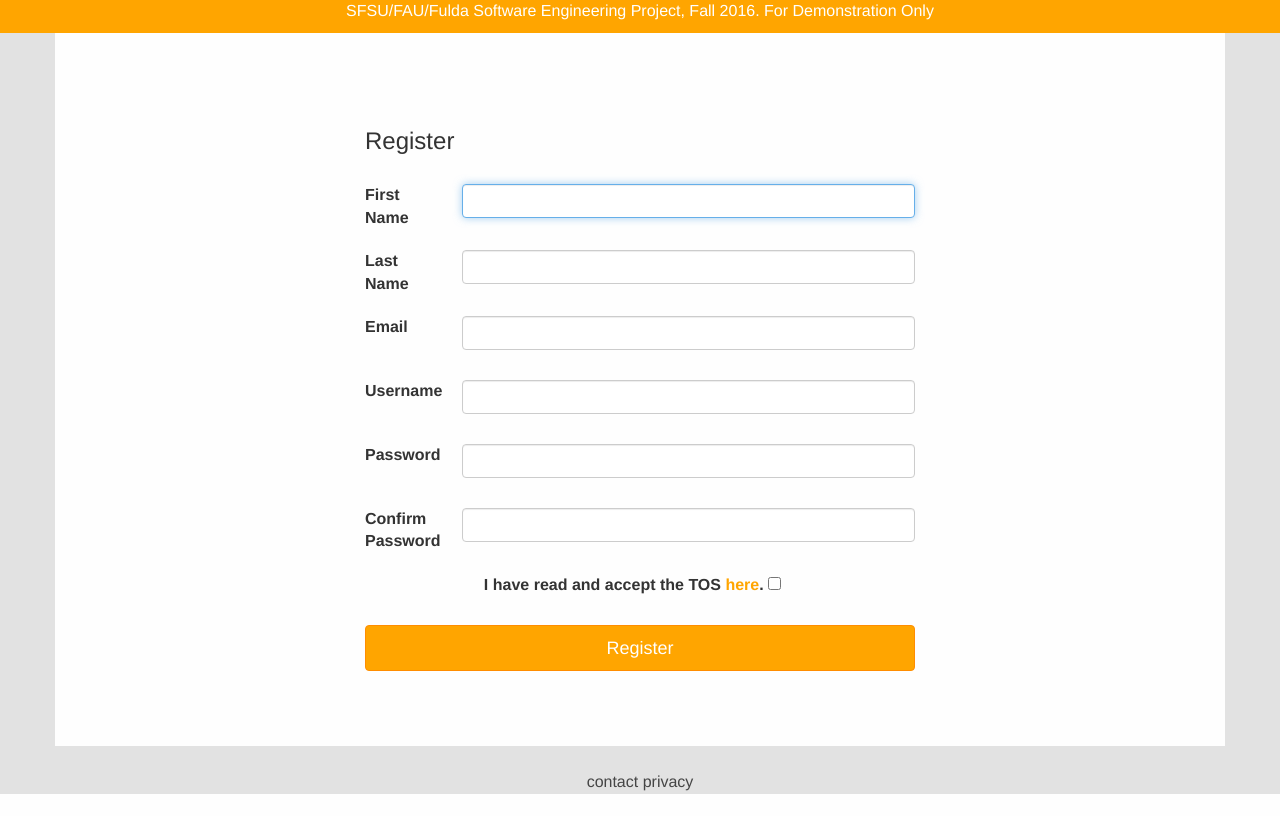
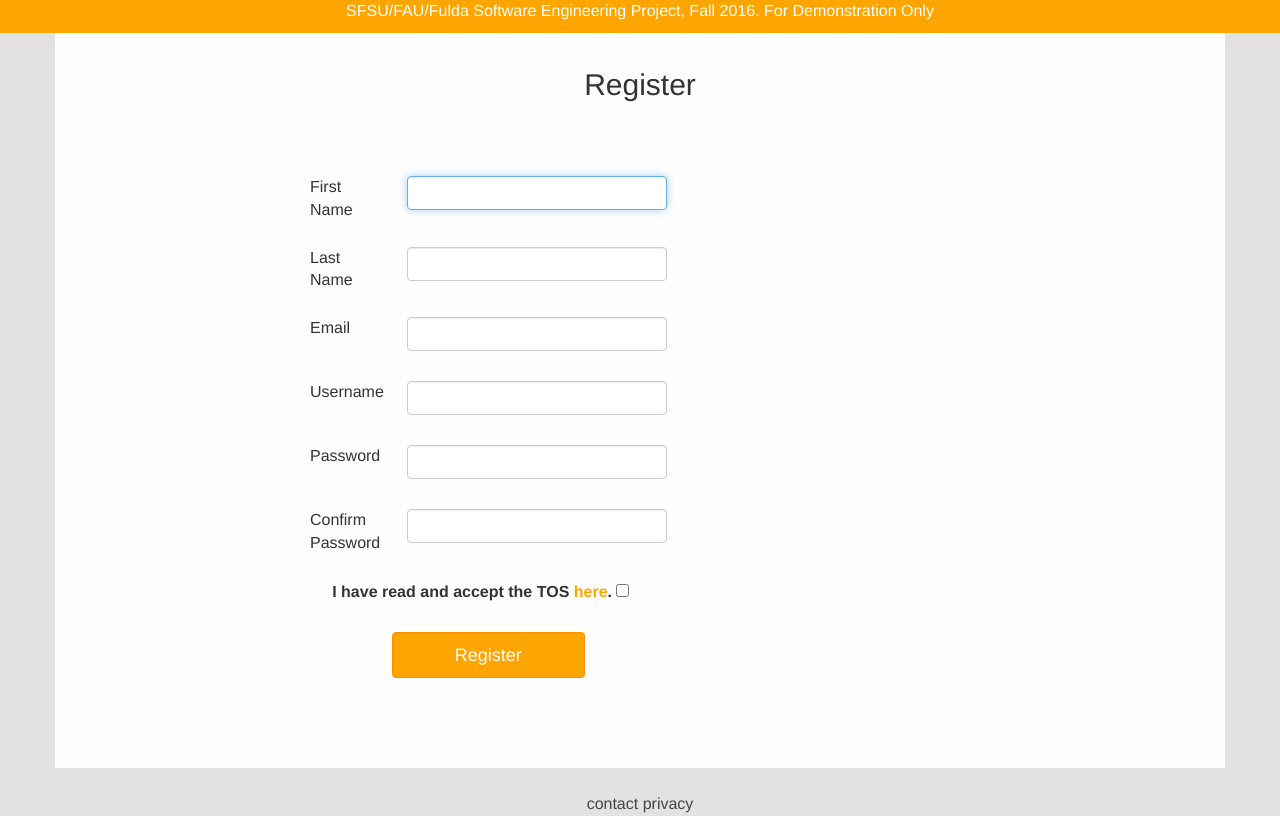
Before and after one commit to Stnguyenx3/DavidsList, a PHP site: page /home/register in a window 1280 px wide. Shown: the part 64-880 px from the top of the page. Before the commit the page ends 858 px from the top, so only its background shows below. Run offline with PHP 8.4, Linux system fonts and the light colour scheme.

Commit message:
register page in new format

```diff
--- a/application/view/listings/editlisting.php
+++ b/application/view/listings/editlisting.php
@@ -571,7 +571,7 @@
 
 				<div class="row">
 					<div class="col-sm-3"></div>
-					<button class="btn btn-primary col-sm-6" id="submit-listing" type="submit">Save Changes</button>
+					<button class="btn btn-primary btn-lg col-sm-6" id="submit-listing" type="submit">Save Changes</button>
 					<div class="col-sm-3"></div>
 				</div>
 
--- a/application/view/listings/rentout.php
+++ b/application/view/listings/rentout.php
@@ -223,9 +223,9 @@
 				<div class="row">
 
 					<div class="col-sm-12">
-						<a href="<?php echo URL. "home/index" ; ?>" class="btn btn-primary" style="display:inline-block; float:left;">Cancel</a>
+						<a href="<?php echo URL. "home/index" ; ?>" class="btn btn-primary btn-lg" style="display:inline-block; float:left;">Cancel</a>
 
-						<button class="btn btn-primary" id="submit-listing" type="submit" style="display:inline-block; float:right;">Post Listing</button>
+						<button class="btn btn-primary btn-lg" id="submit-listing" type="submit" style="display:inline-block; float:right;">Post Listing</button>
 					</div>
 				</div>
 
--- a/application/view/users/register.php
+++ b/application/view/users/register.php
@@ -1,61 +1,74 @@
 <div class="container main">
 
-	<form class="form-signup center-block" id="registration" action="<?php echo URL . "users/newuser/" ?>" method="post">
+	<div class="row rent-out">
+		<div class="col-sm-2"></div>
 
-		<h3 style="margin-bottom: 30px">Register</h3>
+		<div class="col-sm-8">
+
+			<h2 class="centered-header">Register</h2>
+
+			<form class="form-signup" id="registration" action="<?php echo URL . "users/newuser/" ?>" method="post">
 
 				<div class="form-group row">
-			  <label for="form-first-name" class="col-sm-2">First Name</label>
-			  <div class="col-sm-10">
+					<p class="col-sm-2"> First Name</p>
+					<div class="col-sm-6">
 						<input class="form-control" type="text" name="firstname" id="form-first-name">
 					</div>
 				</div>
 
 				<div class="form-group row">
-			  <label for="form-last-name" class="col-sm-2">Last Name</label>
-			  <div class="col-sm-10">
+					<p class="col-sm-2"> Last Name</p>
+					<div class="col-sm-6">
 						<input class="form-control" type="text" name="lastname" id="form-last-name">
 					</div>
 				</div>
 
 				<div class="form-group row">
-			  <label for="form-email" class="col-sm-2">Email</label>
-			  <div class="col-sm-10">
+					<p class="col-sm-2"> Email</p>
+					<div class="col-sm-6">
 						<input class="form-control" type="email" name="email" id="form-email">
 					</div>
 				</div>
 
 				<div class="form-group row">
-			  <label for="form-username" class="col-sm-2">Username</label>
-			  <div class="col-sm-10">
+					<p class="col-sm-2"> Username</p>
+					<div class="col-sm-6">
 						<input class="form-control" type="text" name="username" id="form-username">
 					  </div>
 				</div>
 
 				<div class="form-group row">
-			  <label for="form-password" class="col-sm-2">Password</label>
-			  <div class="col-sm-10">
+					<p class="col-sm-2"> Password</p>
+					<div class="col-sm-6">
 						<input class="form-control" type="password" name="password" id="form-password">
 					  </div>
 				</div>
 
 				<div class="form-group row">
-			  <label for="form-confirm-password" class="col-sm-2">Confirm Password</label>
-			  <div class="col-sm-10">
+					<p class="col-sm-2">  Confirm Password</p>
+					<div class="col-sm-6">
 						<input class="form-control" type="password" name="confirmpassword" id="form-confirm-password">
 					  </div>
 				</div>
 
 				<div class="form-group row">
-			<label for="form-TOS" class="col-sm-12" style="text-align:center">
+					<label for="form-TOS" class="col-sm-8" style="text-align:center">
 						I have read and accept the TOS <a href="#" onclick="return showTOS();">here</a>.
 						<input class="form-check" type="checkbox" value="" name="tos" id="form-TOS">
 					</label>
 				</div>
 
-		<button class="btn btn-primary btn-lg btn-block btn-register center-block" type="submit">Register</button>
+				<div class="row">
+					<div class="col-sm-2"></div>
+					<button class="btn btn-primary btn-lg col-sm-4" type="submit">Register</button> <!-- btn-register center-block -->
+					<div class="col-sm-2"></div>
+				</div>
+			</form>
+		</div>
 
-	</form>
+		<div class="col-sm-2"></div>
+
+	</div>
 
 	<div id="tosModal" class="modal" style="z-index: 5">
 		<div class="modal-content">
```
Lines whose indentation alone changed are shown as unchanged.
